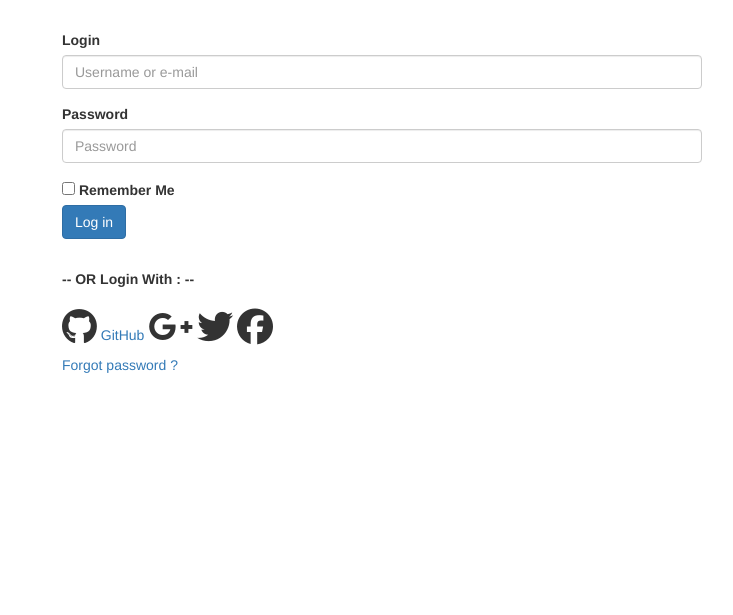
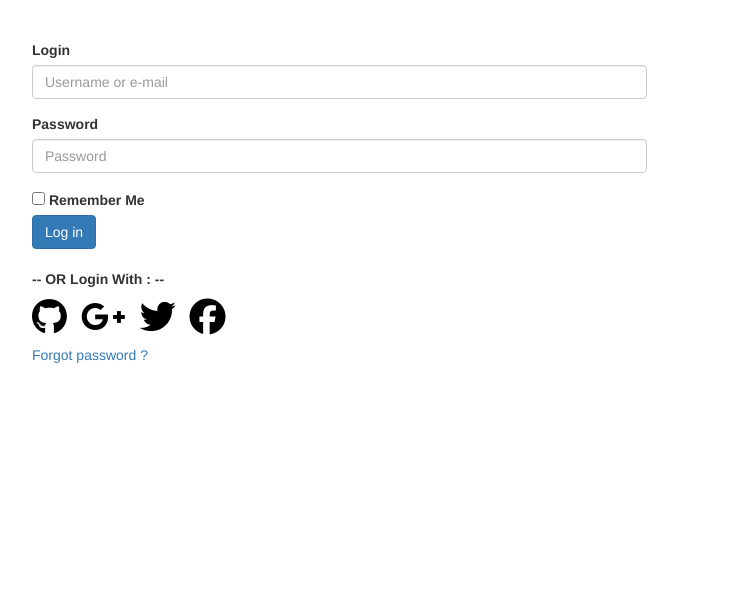
Before and after one commit to dizhuZheng/Shopping, a Django app: page /accounts/login/ in a window 1280 px wide. Shown: the part 52-667 px from the top of the page, without its empty margins (18-751 px from the left). Run offline with Django 3.2, Linux system fonts and the light colour scheme; some libraries are stand-ins or nearby versions.

```diff
--- a/recipes/templates/recipes/layout.html
+++ b/recipes/templates/recipes/layout.html
@@ -17,8 +17,11 @@
         form{
           width:50%;
           height: 50%;
-          margin-left: 80px;
+        }
+        .a {
+          margin-left: 50px;
           margin-top: 30px;
+          padding-top:10px;
         }
         .footer {
           position: fixed;
--- a/templates/account/login.html
+++ b/templates/account/login.html
@@ -1,11 +1,11 @@
 {% extends 'recipes/layout.html' %}
 {% load bootstrap4 %}
 {% block content %}
-<div>
-  {% include 'recipes/nav.html' %}
-  {% if form.errors %}
+{% include 'recipes/nav.html' %}
+{% if form.errors %}
   <div>Your username and password didn't match. Please try again.</div>
-  {% endif %}
+{% endif %}
+<div class="a">
   <form method='post' action="/accounts/login/" class="form">
     {% csrf_token %}
     {% bootstrap_form form %}
@@ -15,25 +15,30 @@
     <input type="hidden" name="next" value="/accounts/signup/"  />
   </form>
   <br>
-  <p class="a"><strong>-- OR Login With : --</strong></p>
-  <i class='a fab fa-github' style='font-size:36px'></i>
-  <a href="{% url 'social:begin' 'github' %}"> GitHub</a>
-  <i class='fab fa-google-plus-g' style='font-size:36px'></i>
-  <i class='fab fa-twitter' style='font-size:36px'></i>
-  <i class='fab fa-facebook' style='font-size:36px'></i>
+  <p><strong>-- OR Login With : --</strong></p>
+  <a class='b fab fa-github' href="{% url 'social:begin' 'github' %}"></a>
+  <i class='b fab fa-google-plus-g' ></i>
+  <i class='b fab fa-twitter'></i>
+  <i class='b fab fa-facebook'></i>
   <br>
-  <div class="a"><a href="{% url 'account_reset_password' %}">Forgot password ?</a></div>
+  <div><a href="{% url 'account_reset_password' %}">Forgot password ?</a></div>
 </div>
-{% endblock %}
-{% block css %}
-<style>
-  .a{
-    margin-left:80px;
-    padding-top:10px;
-  }
-</style>
 {% endblock %}
 {% block js %}
 {% load static %}
 <script src='https://kit.fontawesome.com/a076d05399.js'></script>
 {% endblock %}
+{% block css %}
+<style>
+  .b{
+    color: black;
+    padding-right:10px;
+    padding-bottom: 10px;
+    font-size:36px;
+  }
+  a:hover{
+    color: rgb(25, 221, 100);
+    text-decoration: none;
+  }
+</style>
+{% endblock %}
--- a/templates/account/password_reset_complete.html
+++ /dev/null
@@ -1,6 +0,0 @@
-{% extends 'recipes/nav_base.html' %}
-{% block content %}
-  <p>
-    Your password has been set. You may go ahead and <a href="{% url 'users:login' %}">Log in</a> now.
-  </p>
-{% endblock %}
--- a/templates/account/password_reset_subject.txt
+++ /dev/null
@@ -1 +0,0 @@
-Test password reset
--- a/templates/account/signup.html
+++ b/templates/account/signup.html
@@ -2,8 +2,8 @@
 {% load bootstrap4 %}
 {% block content %}
 {% include 'recipes/nav.html' %}
-<div>
-  <p style="margin-left: 80px;">Already have an account? Then please <a href="/accounts/login/">Log In</a></p>
+<div class="a">
+  <p>Already have an account? Then please <a href="/accounts/login/">Log In</a></p>
   <form method="post" action="/accounts/signup/" class="form">
     {% csrf_token %}
     {% bootstrap_form form %}
```
Also changed, not shown: my_recipe/settings.py (+3 -9 lines), templates/account/password_reset.html (+7 -4 lines), templates/account/password_reset_confirm.html (deleted, +0 -16 lines), templates/account/password_reset_done.html (+7 -9 lines), templates/account/password_reset_email.html (deleted, +0 -12 lines), templates/account/password_reset_from_key.html (added, +15 -0 lines), templates/account/password_reset_from_key_done.html (added, +9 -0 lines), templates/account/personal_space.html (deleted, +0 -9 lines).
